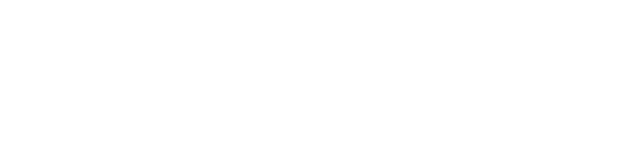
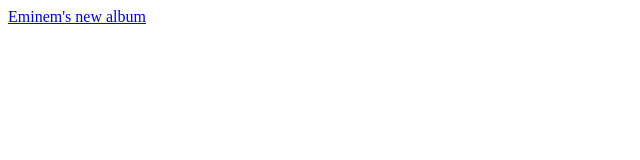
Before and after one commit to studorie/HTML-and-CSS-Projects, a plain HTML site: page Assignment.html in a window 1280 px wide. Shown: the whole page, without its empty margins (0-640 px from the left). Drawn offline with Linux system fonts and the light colour scheme.

Commit message:
Add files via upload
link update

```diff
--- a/Assignment.html
+++ b/Assignment.html
@@ -6,6 +6,6 @@
     <title>Assignment</title>
 </head>
 <body>
-
+    <a href="https://music.youtube.com/watch?v=IA7yHvUwrCU&si=x0Ff-XBuJzYW1HIg">Eminem's new album</a>
 </body>
 </html>
```
